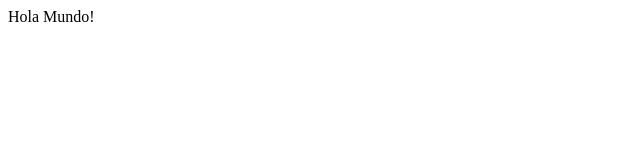
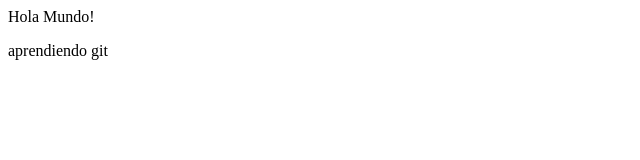
Before and after one commit to asalinasuax/uax-devops-01, a plain HTML site: page devopscourse.html in a window 1280 px wide. Shown: the full height of the page, 0-640 px from the left. Drawn offline with Linux system fonts and the light colour scheme.

Commit message:
UPDATED:devops

```diff
--- a/devopscourse.html
+++ b/devopscourse.html
@@ -1 +1,2 @@
-<html><head><title>Hello world</title></head><body><p>Hola Mundo!</p></body></html>
+
+<html><head><title>Hello world</title></head><body><p>Hola Mundo!</p><p>aprendiendo git</p></body></html>
```
